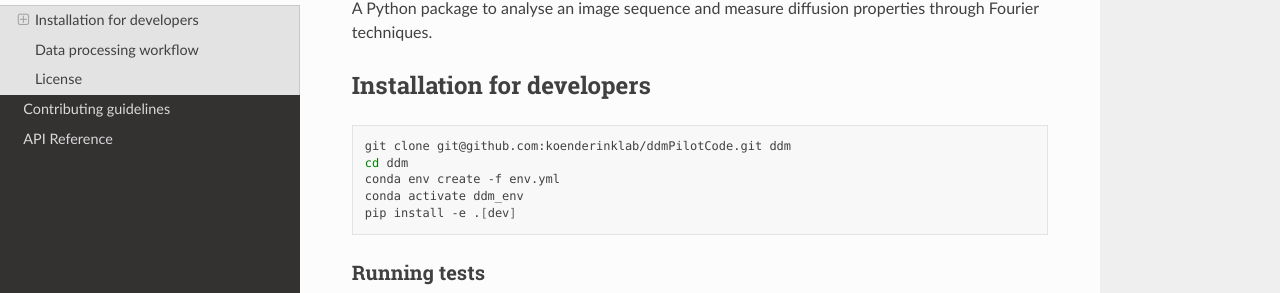
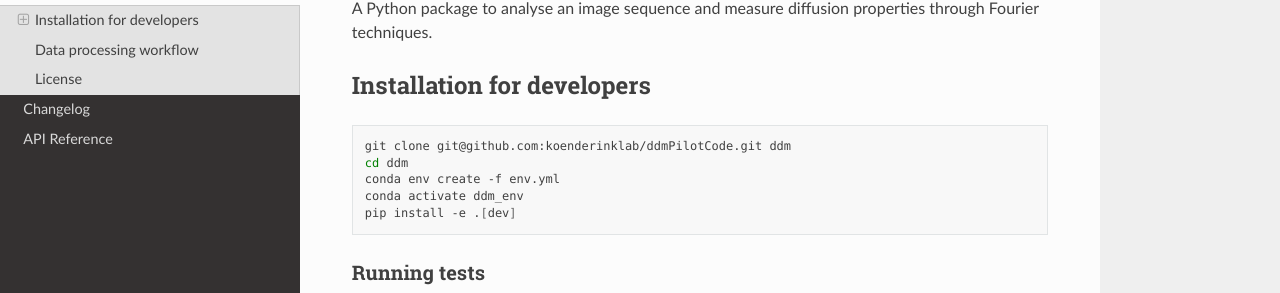
Before and after one commit to koenderinklab/OpenDDM, a Sphinx documentation site: the page built from docs/readme.md, in a window 1280 px wide. Shown: the part 163-456 px from the top of the page. Built offline with Sphinx 7.4.7 and the Read the Docs theme 2.0.0, drawn with Linux system fonts in a browser that asks for light colours.

Commit message:
Add changelog to sphinx documentation

````diff
--- /dev/null
+++ b/docs/changelog.md
@@ -0,0 +1,2 @@
+```{include} ../CHANGELOG.md
+```
--- a/docs/contributing.md
+++ /dev/null
@@ -1,2 +0,0 @@
-```{include} ../CONTRIBUTING.md
-```
--- a/docs/index.rst
+++ b/docs/index.rst
@@ -6,5 +6,5 @@ Welcome to openddm's documentation!
    :caption: Contents:
 
    readme
-   contributing
+   changelog
    api
````
